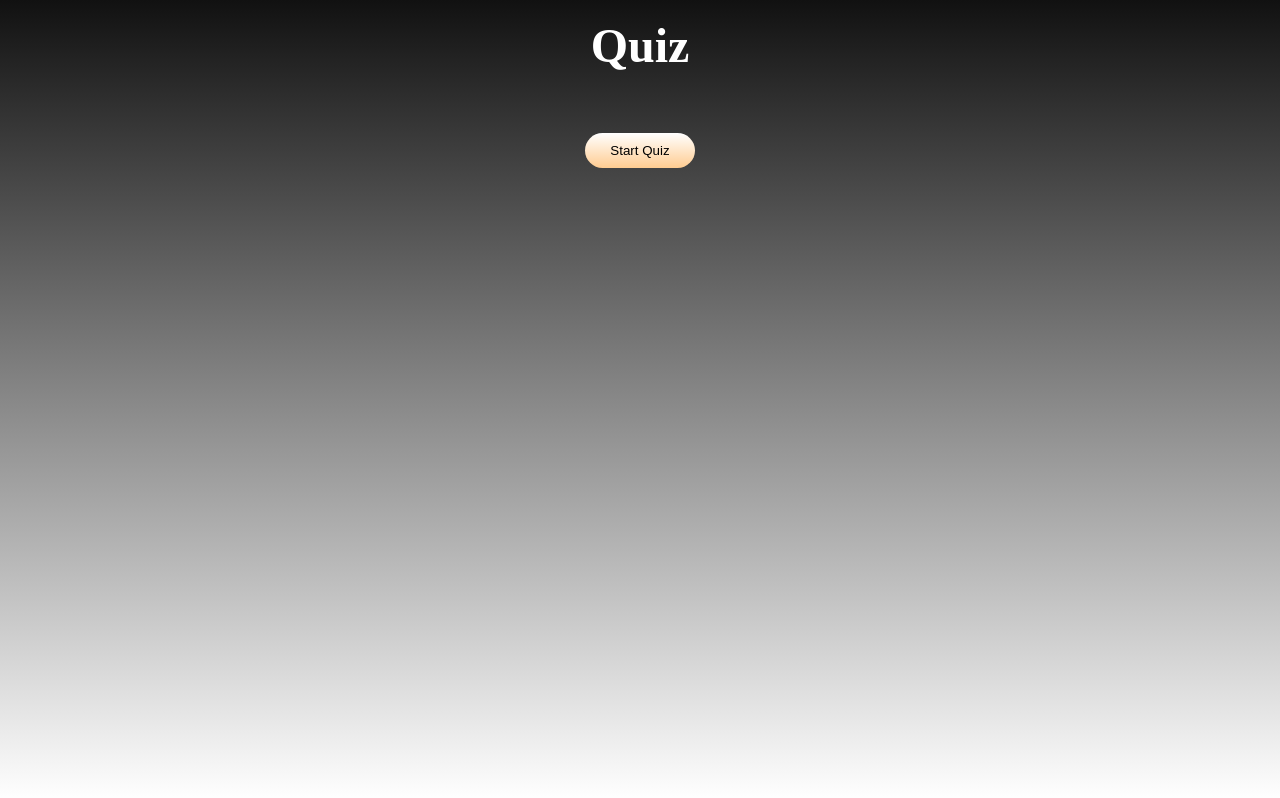
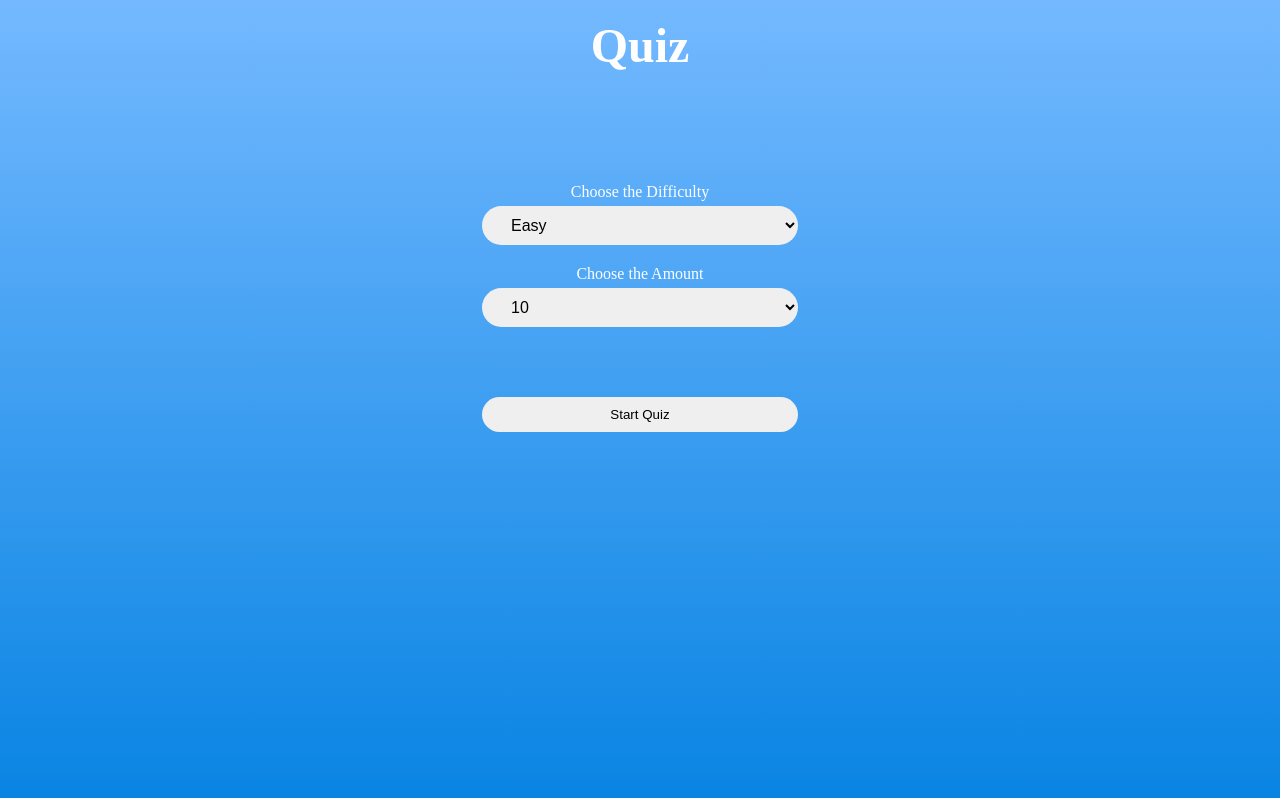
Before and after one commit to anuraggharat/Quiz, a React (Create React App) app: page / in a window 1280 px wide. Built offline with nearby package versions, Linux system fonts and the light colour scheme.

Commit message:
ui components added

```diff
--- a/src/App.styles.ts
+++ b/src/App.styles.ts
@@ -8,7 +8,7 @@ html{
     box-sizing:border-box
 }
 body{
-    background:linear-gradient(#111,#fff)
+    background: linear-gradient(180deg, #74b9ff, #0984e3);
 }
 `;
 
@@ -31,10 +31,33 @@ export const Wrapper = styled.div`
   .start,
   .next {
     cursor: pointer;
-    background: linear-gradient(180deg, #fff, #ffcc91);
     margin-top: 50px;
     border: 0px;
     border-radius: 25px;
     padding: 10px 25px;
   }
 `;
+export const Container = styled.div`
+  display: flex;
+  flex-direction: column;
+  justify-content: space-around;
+  height: 100%;
+  width: 100%;
+  align-items: center;
+  color: white;
+  padding-top: 100px;
+  > button {
+    margin-bottom: 20px;
+    width: 25%;
+  }
+  > select {
+    margin-top: 5px;
+    width: 25%;
+    font-size: 1rem;
+    padding: 10px 25px;
+    border: 0px;
+    border-radius: 25px;
+    overflow: hidden;
+    margin-bottom: 20px;
+  }
+`;
--- a/src/App.tsx
+++ b/src/App.tsx
@@ -2,7 +2,7 @@ import React, { useState, useEffect } from "react";
 import { QuestionState, Difficulty, fetchQuizQuestions } from "./API";
 import QuestionCard from "./Components/QuestionCard";
 
-import { GlobalStyle, Wrapper } from "./App.styles";
+import { GlobalStyle, Wrapper, Container } from "./App.styles";
 
 export type AnswerObject = {
   question: string;
@@ -20,6 +20,7 @@ const App = () => {
   const [userAnswers, setUserAnswers] = useState<AnswerObject[]>([]);
   const [score, setScore] = useState(0);
   const [gameOver, setGameOver] = useState(true);
+  const [difficulty, setDifficulty] = useState("easy");
 
   const startTrivia = async () => {
     setLoading(true);
@@ -70,9 +71,23 @@ const App = () => {
       <Wrapper>
         <h1>Quiz</h1>
         {gameOver || userAnswers.length === TOTAL_QUESTIONS ? (
+          <Container>
+            <label htmlFor="difficulty">Choose the Difficulty</label>
+            <select name="difficulty" id="difficulty" defaultValue={difficulty}>
+              <option value="easy">Easy</option>
+              <option value="medium">Medium</option>
+              <option value="hard">Hard</option>
+            </select>
+            <label htmlFor="difficulty">Choose the Amount</label>
+            <select name="difficulty" id="difficulty" defaultValue={difficulty}>
+              <option value="easy">10</option>
+              <option value="medium">20</option>
+              <option value="hard">30</option>
+            </select>
             <button className="start" onClick={startTrivia}>
               Start Quiz
             </button>
+          </Container>
         ) : null}
 
         {!gameOver ? <p className="score">Score: {score}</p> : null}
@@ -91,9 +106,11 @@ const App = () => {
         !loading &&
         userAnswers.length === number + 1 &&
         number !== TOTAL_QUESTIONS - 1 ? (
+          <div>
             <button className="next" onClick={nextQuestion}>
               Next Question
             </button>
+          </div>
         ) : null}
       </Wrapper>
     </>
```
Lines whose indentation alone changed are shown as unchanged.
